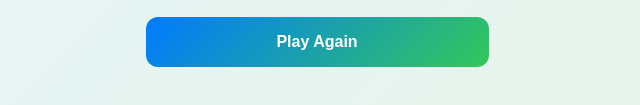
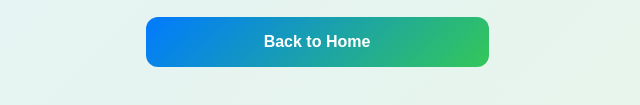
Before and after one commit to ngatoki188/gameedu, a plain HTML site: page result.html in a window 1280 px wide. Shown: the part 935-1040 px from the top of the page, 323-963 px from the left. Drawn offline with Linux system fonts and the light colour scheme.

Commit message:
Update result.html

```diff
--- a/result.html
+++ b/result.html
@@ -260,7 +260,7 @@
         class="action-btn btn-primary"
         onclick="window.location.href='home.html'"
       >
-        Play Again
+        Back to Home
       </button>
     </div>
   </body>
```
